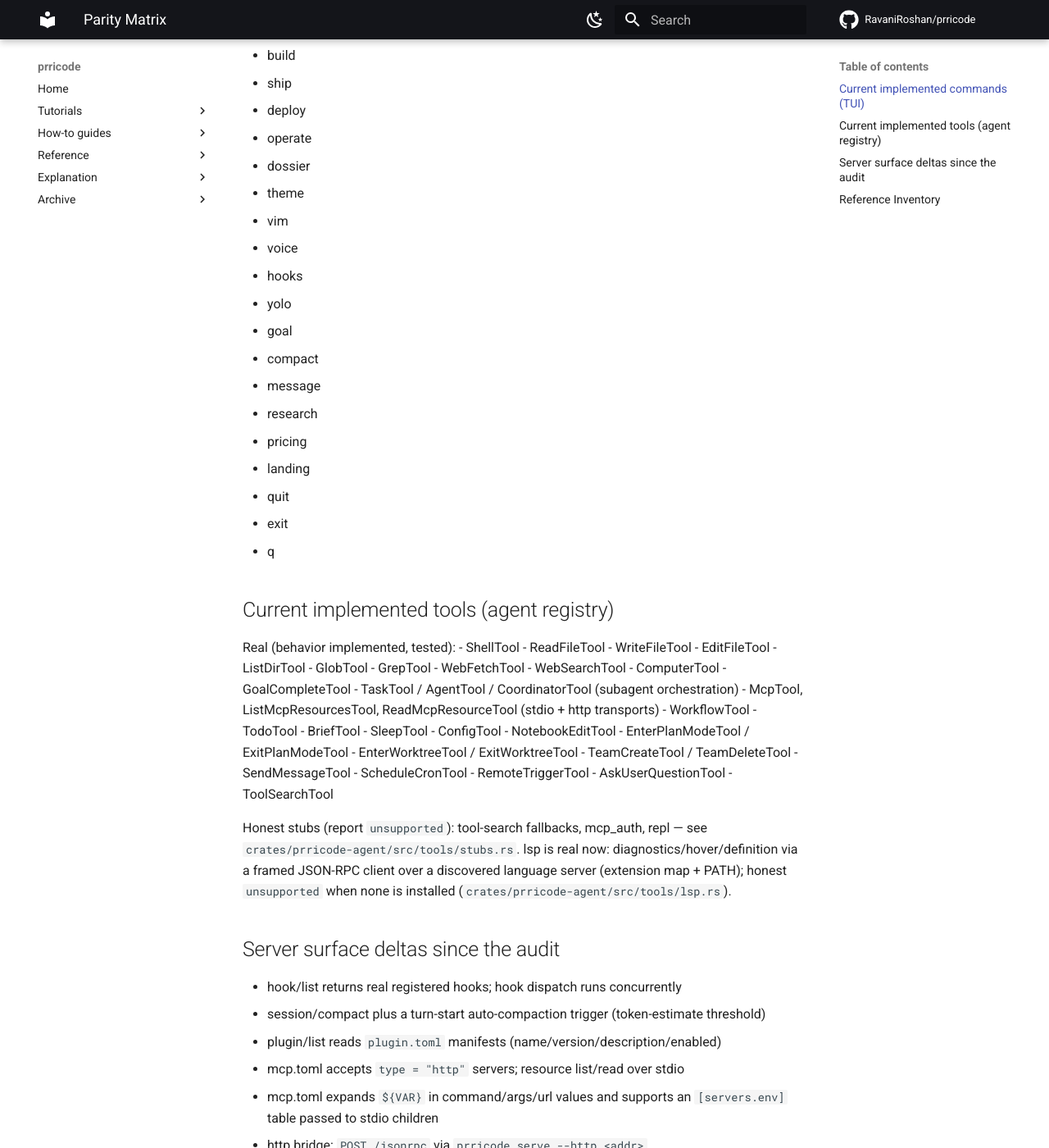
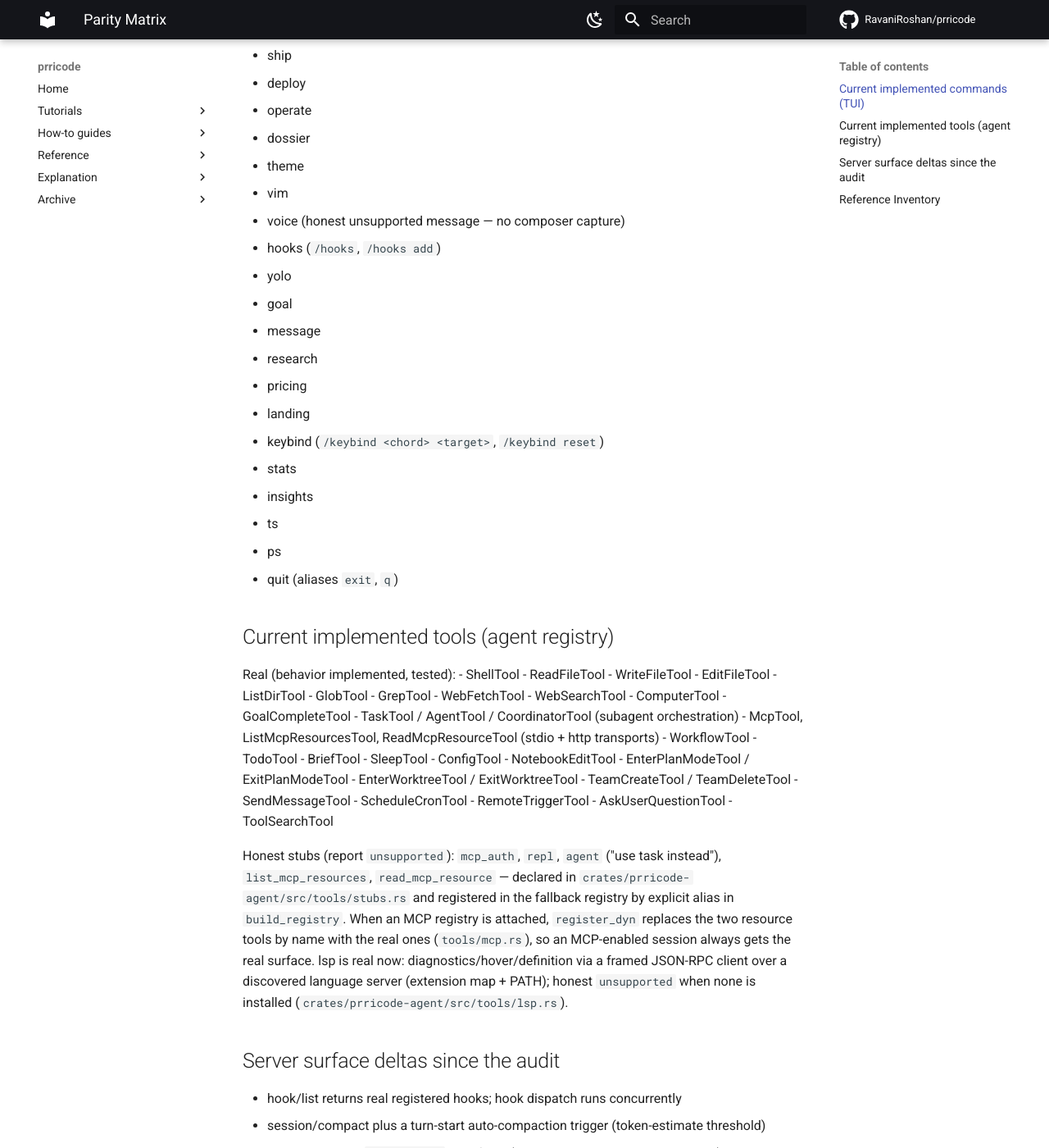
Before and after one commit to RavaniRoshan/prricode, an MkDocs documentation site: the page built from docs/reference/parity-matrix.md, in a window 1280 px wide and 1400 px high, scrolled down 804 px. Shown: the whole window at 82% size. Built offline with MkDocs 1.6.1 and Material for MkDocs 9.7.7, drawn with Linux system fonts in a browser that asks for light colours; comment, search, counter and statistics services are not loaded; some of the changed text lies outside the part shown.

Commit message:
Verify the parity tracker and matrix against the codebase
Final reverse-verification walk over the parity implementation track.

Made name resolution explicit in the fallback registry: build_registry
now registers the honest-unsupported stubs (agent, list_mcp_resources,
read_mcp_resources) through named aliases instead of relying on
ambiguity fallbacks between the real registry-backed tools and the
stub unit structs sharing a name. Runtime behavior is unchanged; the
MCP attach path still replaces the resource tools by name. stubs
module became crate-visible for the aliases.

Reconciled documentation with verified reality: the TUI command list
dropped /context /cost /status (never implemented — not phantom
promised by the design) and gained keybind/stats/insights/ts/ps and
permission-mode; the stub paragraph now describes the fallback alias
mechanism; phase rows for auto-dream, queued-input steering, and the
macOS/Windows backends now state the actual honest surfaces
(unavailable_reason(), queue-after-turn semantics, no consolidation
built) instead of aspirational evidence; roadmap records
queued-input steering and the keybind rebind.

```diff
--- a/docs/reference/parity-matrix.md
+++ b/docs/reference/parity-matrix.md
@@ -4,21 +4,21 @@ Generated from the reference inventory. Status values: `implemented`, `partial`,
 
 ## Current implemented commands (TUI)
 
-- help
+Derived from the `/`-command arms in `crates/prricode-tui/src/app.rs`
+(`submit`). Verified 2026-10-19.
+
+- help (alias `?`)
 - clear
 - compact
-- context
-- cost
-- status
 - model
 - sessions
 - new
 - resume
 - approval
-- permission-mode
+- permission-mode (alias `permission_mode`)
 - provider
 - concept
-- spec
+- spec (alias `specify`)
 - plan
 - build
 - ship
@@ -27,18 +27,20 @@ Generated from the reference inventory. Status values: `implemented`, `partial`,
 - dossier
 - theme
 - vim
-- voice
-- hooks
+- voice (honest unsupported message — no composer capture)
+- hooks (`/hooks`, `/hooks add`)
 - yolo
 - goal
-- compact
 - message
 - research
 - pricing
 - landing
-- quit
-- exit
-- q
+- keybind (`/keybind <chord> <target>`, `/keybind reset`)
+- stats
+- insights
+- ts
+- ps
+- quit (aliases `exit`, `q`)
 
 ## Current implemented tools (agent registry)
 
@@ -71,8 +73,13 @@ Real (behavior implemented, tested):
 - AskUserQuestionTool
 - ToolSearchTool
 
-Honest stubs (report `unsupported`): tool-search fallbacks, mcp_auth, repl —
-see `crates/prricode-agent/src/tools/stubs.rs`. lsp is real now:
+Honest stubs (report `unsupported`): `mcp_auth`, `repl`, `agent`
+("use task instead"), `list_mcp_resources`, `read_mcp_resource` — declared in
+`crates/prricode-agent/src/tools/stubs.rs` and registered in the fallback
+registry by explicit alias in `build_registry`. When an MCP registry is
+attached, `register_dyn` replaces the two resource tools by name with the real
+ones (`tools/mcp.rs`), so an MCP-enabled session always gets the real surface.
+lsp is real now:
 diagnostics/hover/definition via a framed JSON-RPC client over a discovered
 language server (extension map + PATH); honest `unsupported` when none is
 installed (`crates/prricode-agent/src/tools/lsp.rs`).
```
Also changed, not shown: docs/explanation/roadmap.md (+7 -0 lines), docs/plans/phase-status.md (+3 -3 lines), 2 other files.
